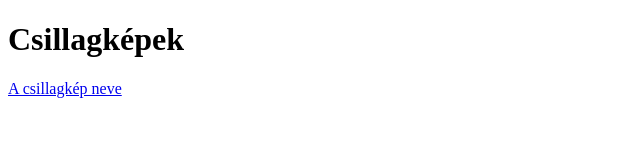
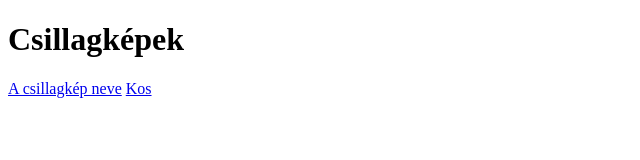
Before and after one commit to tr117/csillagkepek20232024, a plain HTML site: page index.html in a window 1280 px wide. Shown: the full height of the page, 0-640 px from the left. Drawn offline with Linux system fonts and the light colour scheme.

Commit message:
Update index.html
Kos

```diff
--- a/index.html
+++ b/index.html
@@ -8,5 +8,6 @@
 <body>
     <h1>Csillagképek</h1>
   <a href="mintaweblapnév.html">A csillagkép neve</a>
+    <a href="kos.html">Kos</a>
 </body>
 </html>
```
